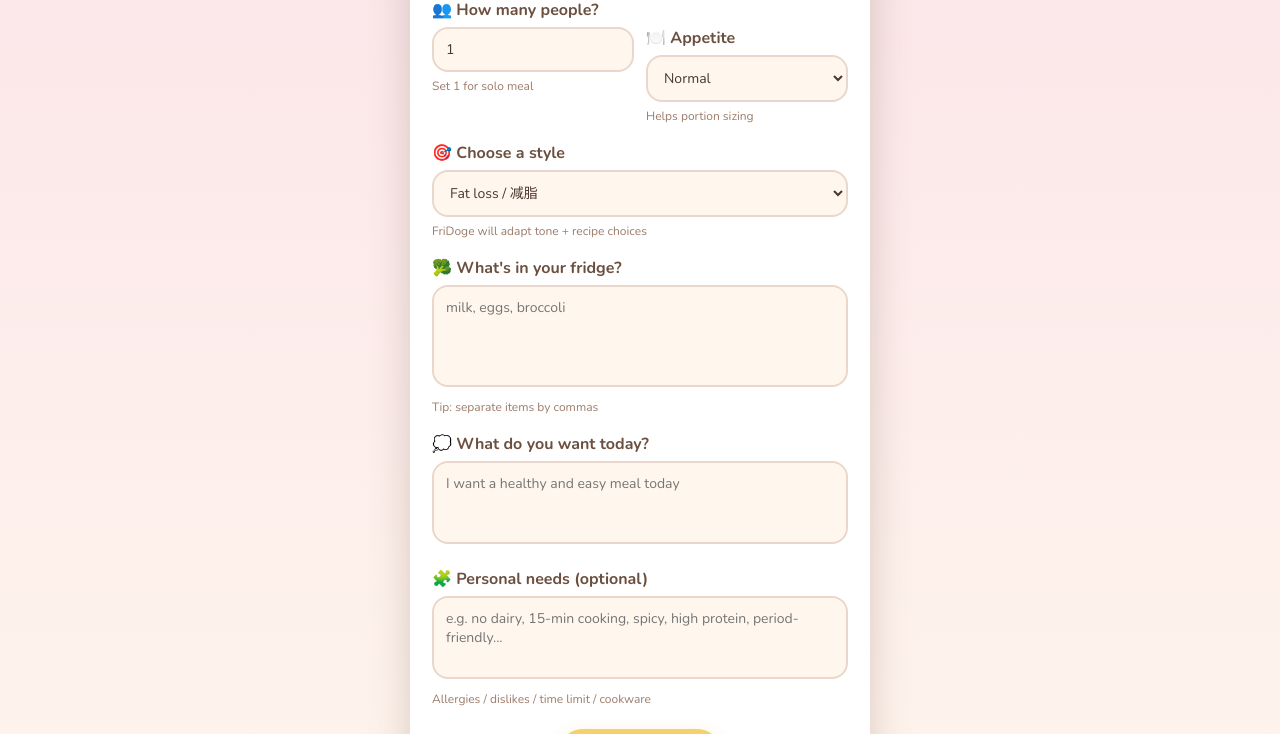
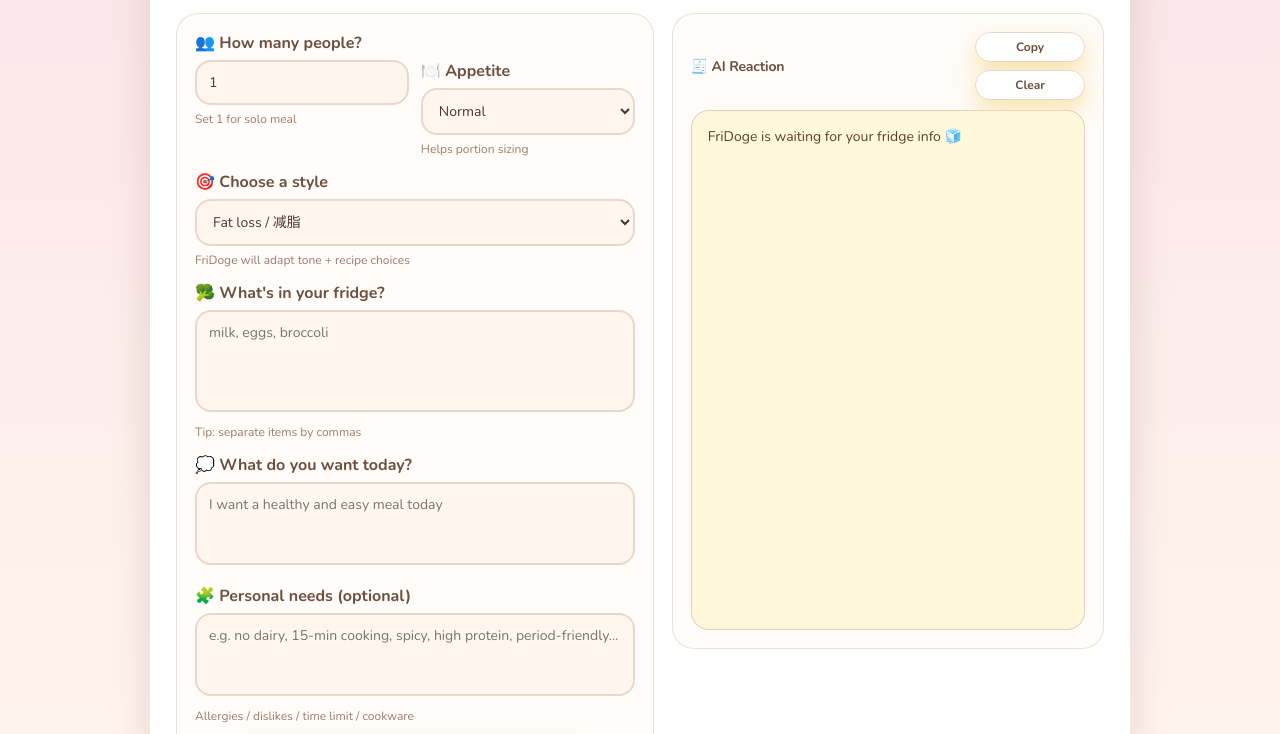
Before and after one commit to SerenaBeagle/FriDoge, a website: page index.html in a window 1280 px wide. Shown: the part 182-916 px from the top of the page. Drawn offline with nearby package versions, Linux system fonts and the light colour scheme.

Commit message:
Update index.html

```diff
--- a/index.html
+++ b/index.html
@@ -2,6 +2,7 @@
 <html lang="en">
 <head>
   <meta charset="UTF-8" />
+  <meta name="viewport" content="width=device-width, initial-scale=1, viewport-fit=cover" />
   <title>FriDoge Demo</title>
 
   <link href="https://fonts.googleapis.com/css2?family=Nunito:wght@400;600;700&display=swap" rel="stylesheet">
@@ -14,6 +15,7 @@
       --cream: #FFF7ED;
       --card: #FFFFFF;
       --line: #EAD7CB;
+      --shadow: rgba(107, 79, 63, 0.18);
     }
 
     * { box-sizing: border-box; font-family: 'Nunito', sans-serif; }
@@ -26,16 +28,23 @@
       justify-content: center;
       align-items: center;
       padding: 18px;
+      padding-bottom: calc(18px + env(safe-area-inset-bottom));
+    }
+
+    /* ===== Outer shell becomes responsive ===== */
+    .shell {
+      width: 100%;
+      max-width: 980px; /* desktop can be wider now */
     }
 
     .app {
       width: 100%;
-      max-width: 460px;
       background: var(--card);
-      border-radius: 24px;
+      border-radius: 26px;
       padding: 22px;
-      box-shadow: 0 18px 40px rgba(107, 79, 63, 0.25);
+      box-shadow: 0 18px 40px var(--shadow);
       position: relative;
+      overflow: hidden;
     }
 
     /* ===== Language Toggle ===== */
@@ -50,6 +59,7 @@
       display: flex;
       font-size: 12px;
       user-select: none;
+      z-index: 5;
     }
     .lang-toggle span {
       padding: 6px 10px;
@@ -62,7 +72,7 @@
     }
 
     .header { text-align: center; margin-top: 12px; margin-bottom: 10px; }
-    .header h1 { margin: 0; font-size: 28px; color: var(--brown); }
+    .header h1 { margin: 0; font-size: 28px; color: var(--brown); letter-spacing: -0.3px; }
     .header p { margin-top: 6px; font-size: 14px; color: #8A6E5A; }
 
     .pill {
@@ -76,7 +86,23 @@
       font-size: 12px;
     }
 
-    .section { margin-top: 18px; }
+    /* ===== Main layout: mobile 1-col, desktop 2-col ===== */
+    .layout {
+      margin-top: 16px;
+      display: grid;
+      grid-template-columns: 1fr;
+      gap: 14px;
+    }
+
+    .panel {
+      background: rgba(255, 247, 237, 0.35);
+      border: 1px solid rgba(234, 215, 203, 0.8);
+      border-radius: 20px;
+      padding: 14px;
+    }
+
+    .section { margin-top: 14px; }
+    .section:first-child { margin-top: 0; }
 
     label {
       display: block;
@@ -115,46 +141,122 @@
       color: #9C7C6A;
     }
 
-    .button-wrapper { margin-top: 22px; text-align: center; }
+    .button-wrapper { margin-top: 16px; text-align: center; }
 
     button {
+      width: 100%;
+      max-width: 360px;
       background: var(--yellow);
       color: var(--brown);
       border: none;
       border-radius: 999px;
-      padding: 12px 26px;
+      padding: 13px 22px;
       font-size: 15px;
+      font-weight: 800;
+      cursor: pointer;
+      box-shadow: 0 10px 22px rgba(244, 208, 111, 0.55);
+      transition: transform 0.15s ease, box-shadow 0.15s ease;
+    }
+    button:hover { transform: translateY(-2px); box-shadow: 0 14px 28px rgba(244, 208, 111, 0.65); }
+    button:active { transform: translateY(0px); }
+
+    /* ===== Reaction panel ===== */
+    .reaction-wrap {
+      display: flex;
+      flex-direction: column;
+      gap: 10px;
+    }
+
+    .reaction-title {
+      display: flex;
+      align-items: center;
+      justify-content: space-between;
+      gap: 10px;
+    }
+
+    .reaction-title h3 {
+      margin: 0;
+      font-size: 14px;
+      color: var(--brown);
+      font-weight: 800;
+      letter-spacing: -0.2px;
+    }
+
+    .mini-btns {
+      display: flex;
+      gap: 8px;
+      flex-wrap: wrap;
+    }
+
+    .mini-btn {
+      border: 1px solid var(--line);
+      background: #fff;
+      color: var(--brown);
+      padding: 6px 10px;
+      border-radius: 999px;
+      font-size: 12px;
       font-weight: 700;
       cursor: pointer;
-      box-shadow: 0 8px 20px rgba(244, 208, 111, 0.6);
-      transition: all 0.2s ease;
     }
-
-    button:hover { transform: translateY(-2px); box-shadow: 0 12px 26px rgba(244, 208, 111, 0.7); }
+    .mini-btn:hover { filter: brightness(0.98); }
 
     .reaction {
-      margin-top: 22px;
       background: #FFF8DC;
       border-radius: 18px;
       padding: 14px 16px;
-      min-height: 88px;
+      min-height: 140px;
       font-size: 14px;
-      line-height: 1.6;
+      line-height: 1.65;
       white-space: pre-wrap;
       color: #5A4033;
+      border: 1px solid rgba(228, 201, 168, 0.8);
     }
     .reaction.loading { opacity: 0.75; font-style: italic; }
 
     .footer-note {
-      margin-top: 12px;
+      margin-top: 10px;
       font-size: 11px;
       color: #A18673;
       text-align: center;
+    }
+
+    /* ===== Desktop enhancements ===== */
+    @media (min-width: 860px) {
+      body { padding: 24px; padding-bottom: calc(24px + env(safe-area-inset-bottom)); }
+      .app { padding: 26px; }
+      .header h1 { font-size: 32px; }
+      .layout {
+        grid-template-columns: 1.05fr 0.95fr; /* left: inputs, right: result */
+        gap: 18px;
+        align-items: start;
+      }
+      .panel { padding: 18px; border-radius: 22px; }
+
+      /* Sticky result on desktop for nice UX */
+      .right-panel {
+        position: sticky;
+        top: 18px;
+      }
+
+      /* Make reaction scroll inside the right panel */
+      .reaction {
+        min-height: 520px;
+        max-height: 62vh;
+        overflow: auto;
+      }
+    }
+
+    /* ===== Small phones ===== */
+    @media (max-width: 380px) {
+      .grid-2 { grid-template-columns: 1fr; }
+      .lang-toggle { top: 10px; right: 10px; }
+      .header h1 { font-size: 26px; }
     }
   </style>
 </head>
 
 <body>
+  <div class="shell">
     <div class="app">
 
       <!-- Language Toggle -->
@@ -169,7 +271,11 @@
         <div class="pill" id="pill">✨ Quick demo: fridge → goal → reaction</div>
       </div>
 
-    <!-- New: People + Appetite -->
+      <div class="layout">
+        <!-- LEFT: inputs -->
+        <div class="panel left-panel">
+
+          <!-- People + Appetite -->
           <div class="section">
             <label id="label-people">👥 How many people?</label>
             <div class="grid-2">
@@ -189,7 +295,7 @@
             </div>
           </div>
 
-    <!-- New: Goal Category -->
+          <!-- Goal -->
           <div class="section">
             <label id="label-goal">🎯 Choose a style</label>
             <select id="goal">
@@ -215,7 +321,7 @@
             <textarea id="request" rows="3" placeholder="I want a healthy and easy meal today"></textarea>
           </div>
 
-    <!-- New: Personal constraints -->
+          <!-- Extra -->
           <div class="section">
             <label id="label-extra">🧩 Personal needs (optional)</label>
             <textarea id="extra" rows="3" placeholder="e.g. no dairy, 15-min cooking, spicy, high protein, period-friendly..."></textarea>
@@ -226,12 +332,26 @@
             <button id="ask-btn" onclick="send()">Ask FriDoge 🐾</button>
           </div>
 
-    <div id="result" class="reaction">
-      FriDoge is waiting for your fridge info 🧊
+          <div class="footer-note" id="footer-note">
+            🐶 Tip: later you can add cute images/illustrations without changing the logic.
+          </div>
         </div>
 
-    <div class="footer-note" id="footer-note">
-      🐶 Tip: later you can add cute images/illustrations without changing the logic.
+        <!-- RIGHT: result -->
+        <div class="panel right-panel">
+          <div class="reaction-wrap">
+            <div class="reaction-title">
+              <h3 id="reaction-title">🧾 AI Reaction</h3>
+              <div class="mini-btns">
+                <button class="mini-btn" onclick="copyResult()">Copy</button>
+                <button class="mini-btn" onclick="clearResult()">Clear</button>
+              </div>
+            </div>
+            <div id="result" class="reaction">FriDoge is waiting for your fridge info 🧊</div>
+          </div>
+        </div>
+      </div>
+
     </div>
   </div>
 
@@ -256,7 +376,9 @@
         ask: "Ask FriDoge 🐾",
         thinking: "🐶 FriDoge is thinking...",
         waiting: "FriDoge is waiting for your fridge info 🧊",
-        footer: "🐶 Tip: later you can add cute images/illustrations without changing the logic."
+        footer: "🐶 Tip: later you can add cute images/illustrations without changing the logic.",
+        reactionTitle: "🧾 AI Reaction",
+        copied: "✅ Copied!"
       },
       zh: {
         subtitle: "你贴心的冰箱小管家",
@@ -275,7 +397,9 @@
         ask: "问问冰狗 🐾",
         thinking: "🐶 冰狗正在思考中...",
         waiting: "冰狗在等你告诉我冰箱里有什么 🧊",
-        footer: "🐶 提示：以后可以随时加可爱插画，不影响逻辑。"
+        footer: "🐶 提示：以后可以随时加可爱插画，不影响逻辑。",
+        reactionTitle: "🧾 冰狗回复",
+        copied: "✅ 已复制！"
       }
     };
 
@@ -306,10 +430,16 @@
       document.getElementById("hint-extra").innerText = textMap[lang].hintExtra;
 
       document.getElementById("ask-btn").innerText = textMap[lang].ask;
-      document.getElementById("result").innerText = textMap[lang].waiting;
+      document.getElementById("reaction-title").innerText = textMap[lang].reactionTitle;
+
+      // 不强行覆盖用户已经生成的结果；只在空时设置 waiting
+      const result = document.getElementById("result");
+      if (!result.dataset.hasResult) {
+        result.innerText = textMap[lang].waiting;
+      }
+
       document.getElementById("footer-note").innerText = textMap[lang].footer;
 
-      // 你也可以顺手把 placeholder 做中英文（可选）
       if (lang === "zh") {
         document.getElementById("items").placeholder = "牛奶, 鸡蛋, 西兰花";
         document.getElementById("request").placeholder = "我想吃得健康一点，做法简单";
@@ -318,6 +448,28 @@
         document.getElementById("items").placeholder = "milk, eggs, broccoli";
         document.getElementById("request").placeholder = "I want a healthy and easy meal today";
         document.getElementById("extra").placeholder = "e.g. no dairy, 15-min cooking, spicy, high protein, period-friendly...";
+      }
+    }
+
+    function clearResult() {
+      const result = document.getElementById("result");
+      result.dataset.hasResult = "";
+      result.classList.remove("loading");
+      result.innerText = textMap[currentLang].waiting;
+    }
+
+    async function copyResult() {
+      const text = document.getElementById("result").innerText || "";
+      try {
+        await navigator.clipboard.writeText(text);
+        // 简单提示：临时改标题
+        const t = document.getElementById("reaction-title");
+        const old = t.innerText;
+        t.innerText = textMap[currentLang].copied;
+        setTimeout(() => (t.innerText = old), 900);
+      } catch (e) {
+        // 不强依赖 clipboard 权限
+        alert("Copy failed. Please select text and copy manually.");
       }
     }
 
@@ -331,14 +483,16 @@
       const extra = document.getElementById("extra").value;
 
       const people = parseInt(document.getElementById("people").value || "1", 10);
-      const appetite = document.getElementById("appetite").value;  // small/normal/big
-      const goal = document.getElementById("goal").value;          // fat_loss/muscle_gain/...
+      const appetite = document.getElementById("appetite").value;
+      const goal = document.getElementById("goal").value;
 
       const result = document.getElementById("result");
       result.innerText = textMap[currentLang].thinking;
       result.classList.add("loading");
 
       const API_BASE = "https://fri-doge.vercel.app";
+
+      try {
         const res = await fetch(`${API_BASE}/api/react`, {
           method: "POST",
           headers: { "Content-Type": "application/json" },
@@ -355,7 +509,15 @@
 
         const data = await res.json();
         result.classList.remove("loading");
-      result.innerText = data.result;
+        result.dataset.hasResult = "1";
+        result.innerText = data.result || JSON.stringify(data, null, 2);
+      } catch (err) {
+        result.classList.remove("loading");
+        result.dataset.hasResult = "1";
+        result.innerText = (currentLang === "zh")
+          ? "❌ 请求失败：请检查网络或 API 地址是否正确。"
+          : "❌ Request failed: please check network or API URL.";
+      }
     }
   </script>
 </body>
```
Lines whose indentation alone changed are shown as unchanged.
